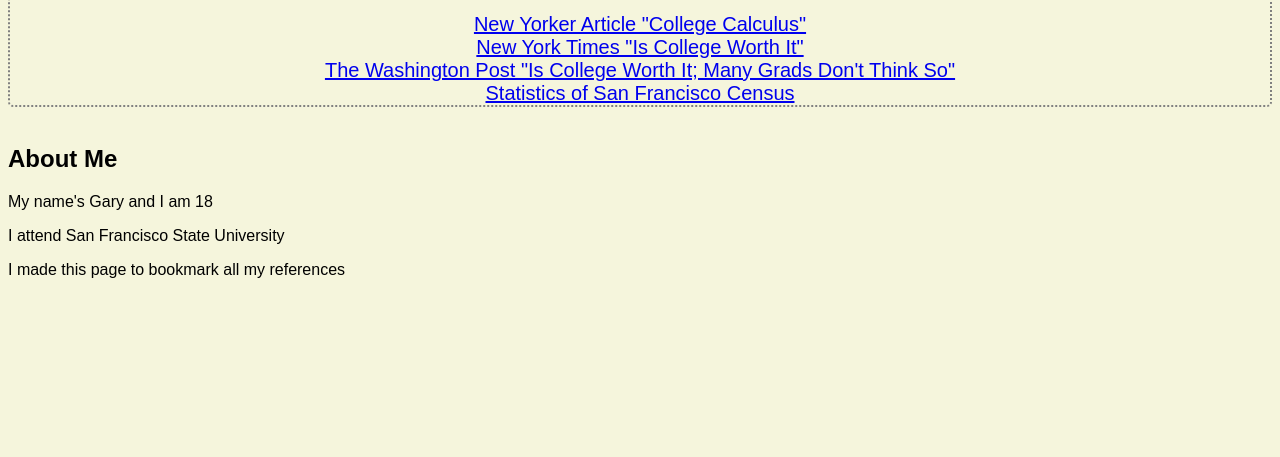
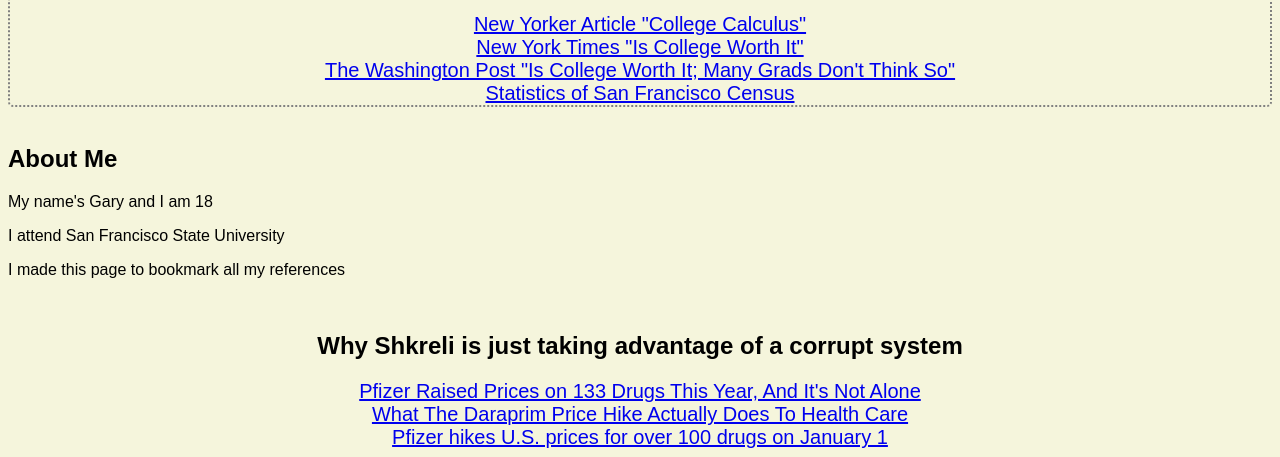
Before and after one commit to GarBear123/GarBear123.github.io, a plain HTML site: page index.html in a window 1280 px wide. Shown: the part 471-928 px from the top of the page. Before the commit the page ends 800 px from the top, so only its background shows below. Drawn offline with Linux system fonts and the light colour scheme.

Commit message:
new code
new code

```diff
--- a/index.html
+++ b/index.html
@@ -36,5 +36,12 @@
 		<br>
 
 	</div>
+	<div>
+		<h2>Why Shkreli is just taking advantage of a corrupt system </h2>
+		<a href="http://www.bloomberg.com/news/articles/2015-10-02/pfizer-raised-prices-on-133-drugs-this-year-and-it-s-not-alone">Pfizer Raised Prices on 133 Drugs This Year, And It's Not Alone </a><br>
+		<a href=" http://www.huffingtonpost.com/entry/daraprim-price-turing-shkreli_us_560063cee4b00310edf82060">What The Daraprim Price Hike Actually Does To Health Care</a><br>
+		<a href= "http://www.reuters.com/article/us-pfizer-prices-idUSKBN0UM2FU20160109">Pfizer hikes U.S. prices for over 100 drugs on January 1</a>
+ </a>
+	</div>
 </body>
 </html>
```
